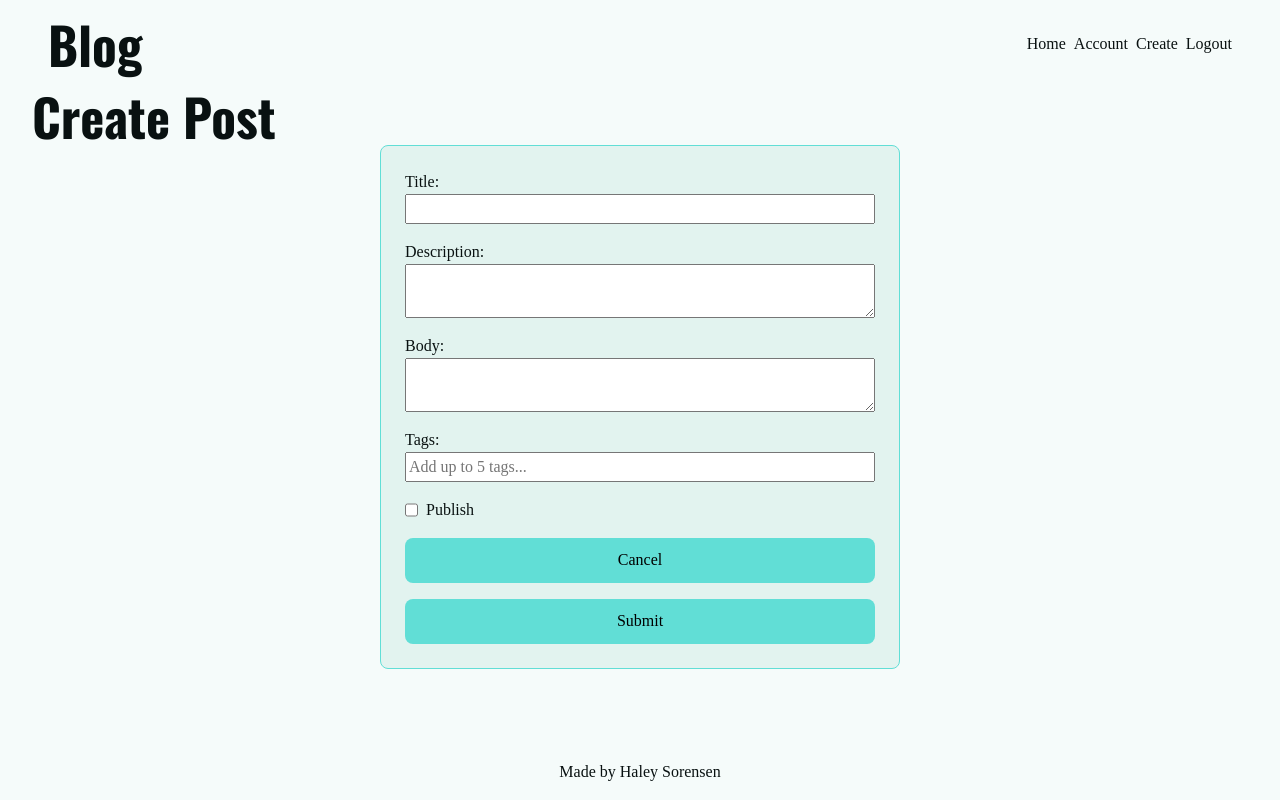
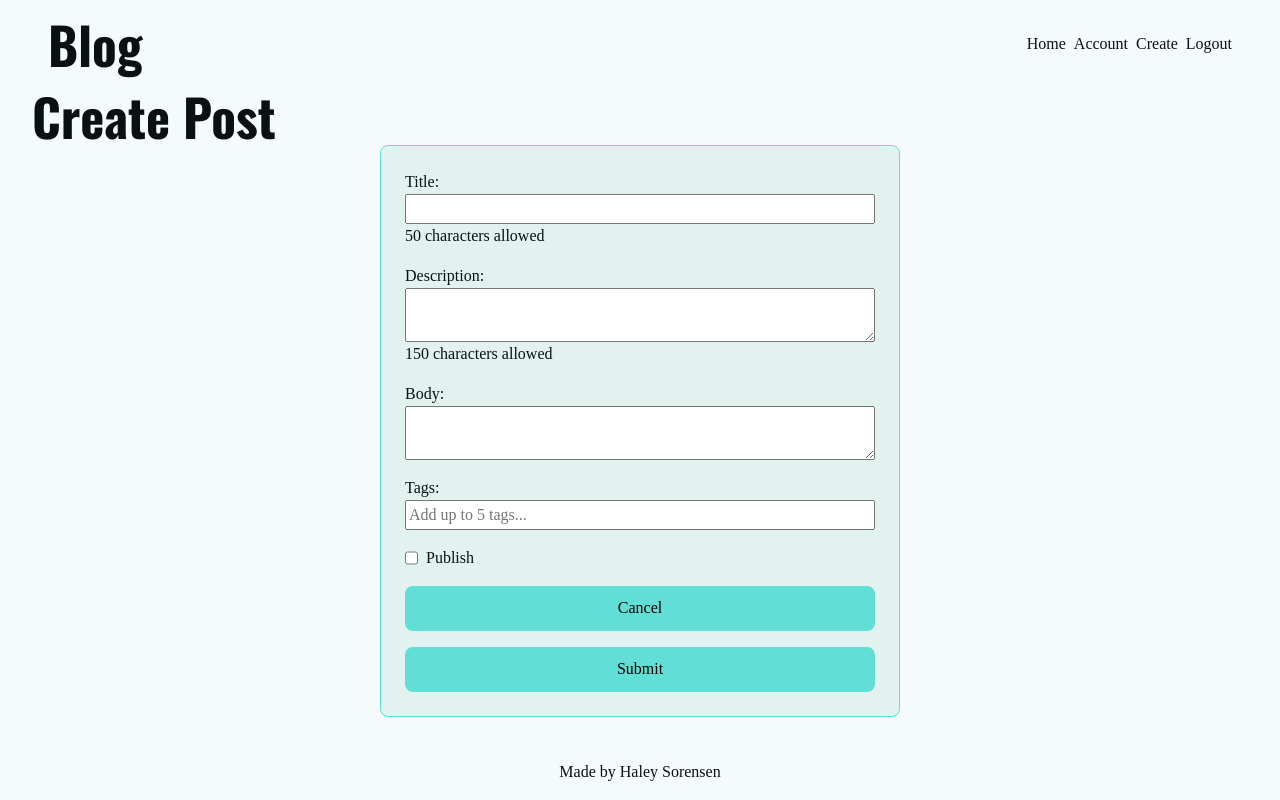
Before and after one commit to Hsoren31/blog-api, a React (Vite) app in the folder author/: page /write in a window 1280 px wide. Built offline with nearby package versions, Linux system fonts and the light colour scheme; sample sign-in values are in the browser's storage; a web font is replaced by a local one.

Commit message:
FEAT: add character count to title and description

```diff
--- a/author/src/pages/CreatePost.jsx
+++ b/author/src/pages/CreatePost.jsx
@@ -62,8 +62,14 @@ export default function CreatePost() {
             name="title"
             id="title"
             value={postData.title}
+            maxLength="50"
             onInput={onChange}
           />
+          <span className="character-count">
+            {postData.title === ""
+              ? "50 characters allowed"
+              : `${postData.title.length} out of 50 characters`}
+          </span>
         </div>
         <div>
           <label htmlFor="description">Description: </label>
@@ -71,8 +77,14 @@ export default function CreatePost() {
             name="description"
             id="description"
             value={postData.description}
+            maxLength="150"
             onInput={onChange}
           />
+          <span className="character-count">
+            {postData.description === ""
+              ? "150 characters allowed"
+              : `${postData.description.length} out of 150 characters`}
+          </span>
         </div>
         <div>
           <label htmlFor="body">Body: </label>
--- a/author/src/pages/EditPost.jsx
+++ b/author/src/pages/EditPost.jsx
@@ -90,7 +90,13 @@ export default function EditPost() {
             id="title"
             value={postData.title}
             onChange={handleChange}
+            maxLength="50"
           />
+          <span className="character-count">
+            {postData.title === ""
+              ? "50 characters allowed"
+              : `${postData.title.length} out of 50 characters`}
+          </span>
         </div>
         <div>
           <label htmlFor="description">Description: </label>
@@ -100,6 +106,11 @@ export default function EditPost() {
             value={postData.description}
             onChange={handleChange}
           ></textarea>
+          <span className="character-count">
+            {postData.description === ""
+              ? "150 characters allowed"
+              : `${postData.description.length} out of 150 characters`}
+          </span>
         </div>
         <div>
           <label htmlFor="body">Body: </label>
```
